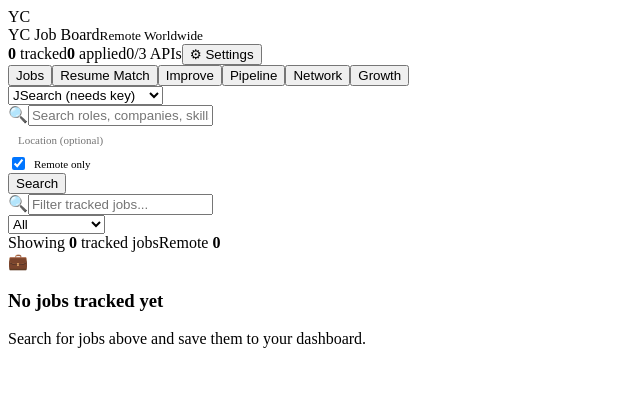
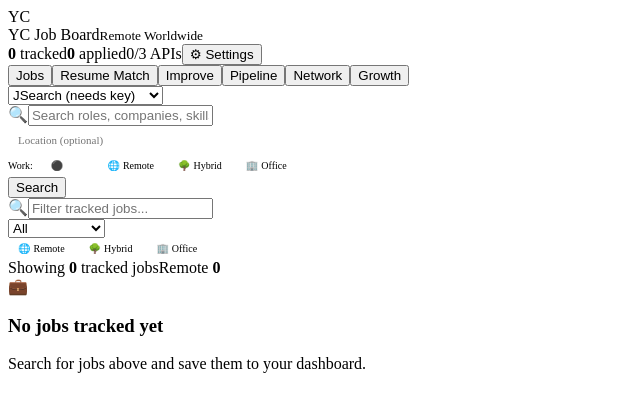
Before and after one commit to tedxteddy/meeseeker, a React (Vite) app: page / in a window 1280 px wide. Shown: the top 412 px of the page, without its empty margins (0-640 px from the left). Built offline with nearby package versions, Linux system fonts and the light colour scheme; the HTML template or start-up script is replaced by a standard one.

Commit message:
Add work arrangement toggle (Remote/Hybrid/Office) to JobsView

```diff
--- a/src/components/JobsView.tsx
+++ b/src/components/JobsView.tsx
@@ -32,12 +32,20 @@
 
 const PAGE_SIZE = 10
 
+const WORK_ARRANGEMENTS = [
+  { key: 'any', label: 'Any', icon: '&#9899;' },
+  { key: 'remote', label: 'Remote', icon: '&#127760;' },
+  { key: 'hybrid', label: 'Hybrid', icon: '&#127795;' },
+  { key: 'office', label: 'Office', icon: '&#127970;' },
+] as const
+
 export default function JobsView({ jobs, applications, onAddApplication, onDeleteJob, onJobImported }: JobsViewProps) {
   const apiStatus = getApiKeyStatus()
   const [searchQuery, setSearchQuery] = useState('')
   const [searchLocation, setSearchLocation] = useState('')
   const [searchRemote, setSearchRemote] = useState(true)
   const [searchSource, setSearchSource] = useState('jsearch')
+  const [workArrangement, setWorkArrangement] = useState<'any' | 'remote' | 'hybrid' | 'office'>('any')
   const [searching, setSearching] = useState(false)
   const [searchResults, setSearchResults] = useState<SearchResult[]>([])
   const [selectedJob, setSelectedJob] = useState<string | null>(null)
@@ -105,6 +113,13 @@
     const haystack = `${job.role} ${job.company} ${job.location} ${job.required_skills.join(' ')}`.toLowerCase()
     if (filterQuery && !haystack.includes(filterQuery.toLowerCase())) return false
     if (filterSeniority === 'remote' && !job.tags.includes('remote')) return false
+    if (workArrangement !== 'any') {
+      const jobLocationLower = job.location.toLowerCase()
+      const jobTags = job.tags.map(t => t.toLowerCase())
+      if (workArrangement === 'remote' && !jobTags.includes('remote') && !jobLocationLower.includes('remote')) return false
+      if (workArrangement === 'hybrid' && !jobLocationLower.includes('hybrid') && !jobLocationLower.includes('flex')) return false
+      if (workArrangement === 'office' && (jobTags.includes('remote') || jobLocationLower.includes('remote') || jobLocationLower.includes('hybrid'))) return false
+    }
     return true
   })
 
@@ -209,10 +224,27 @@
           placeholder="Location (optional)"
           style={{ padding: '8px 10px', borderRadius: 8, border: '1px solid var(--border)', background: 'var(--bg)', color: 'var(--text)', fontFamily: 'inherit', fontSize: 11, outline: 'none', minWidth: 120 }}
         />
-        <label style={{ display: 'flex', alignItems: 'center', gap: 6, fontSize: 11, color: 'var(--text-2)', cursor: 'pointer' }}>
-          <input type="checkbox" checked={searchRemote} onChange={e => setSearchRemote(e.target.checked)} />
-          Remote only
-        </label>
+        <div style={{ display: 'flex', alignItems: 'center', gap: 4 }}>
+          <span style={{ fontSize: 10, color: 'var(--text-2)', marginRight: 4 }}>Work:</span>
+          {WORK_ARRANGEMENTS.map(arr => (
+            <button
+              key={arr.key}
+              type="button"
+              onClick={() => setWorkArrangement(arr.key)}
+              style={{
+                padding: '6px 10px', borderRadius: 6, border: 'none', fontSize: 10, cursor: 'pointer',
+                fontFamily: 'inherit', fontWeight: 500,
+                background: workArrangement === arr.key ? 'var(--accent)' : 'var(--surface-2)',
+                color: workArrangement === arr.key ? '#fff' : 'var(--text-2)',
+                transition: 'all 0.15s'
+              }}
+              title={arr.label}
+            >
+              <span dangerouslySetInnerHTML={{ __html: arr.icon }} style={{ marginRight: 3 }} />
+              {arr.label}
+            </button>
+          ))}
+        </div>
         <button type="submit" className="btn btn-primary btn-sm" disabled={searching}>
           {searching ? <><span className="spinner"></span> Searching...</> : 'Search'}
         </button>
@@ -266,12 +298,36 @@
             <option value="">All</option>
             <option value="remote">Remote only</option>
           </select>
+          <div style={{ display: 'flex', gap: 4 }}>
+            {WORK_ARRANGEMENTS.slice(1).map(arr => (
+              <button
+                key={arr.key}
+                type="button"
+                onClick={() => {
+                  setWorkArrangement(workArrangement === arr.key ? 'any' : arr.key)
+                  setCurrentPage(1)
+                }}
+                style={{
+                  padding: '5px 10px', borderRadius: 6, border: '1px solid var(--border)', fontSize: 10, cursor: 'pointer',
+                  fontFamily: 'inherit', fontWeight: 500,
+                  background: workArrangement === arr.key ? 'var(--accent)' : 'transparent',
+                  color: workArrangement === arr.key ? '#fff' : 'var(--text-2)',
+                  transition: 'all 0.15s'
+                }}
+                title={arr.label}
+              >
+                <span dangerouslySetInnerHTML={{ __html: arr.icon }} style={{ marginRight: 3 }} />
+                {arr.label}
+              </button>
+            ))}
+          </div>
         </div>
       </div>
 
       <div className="stats-bar">
         <span>Showing <strong>{filteredJobs.length}</strong> tracked jobs</span>
         <span className="stat-chip">Remote <strong>{jobs.filter(j => j.tags.includes('remote')).length}</strong></span>
+        {workArrangement !== 'any' && <span className="stat-chip" style={{ background: 'var(--accent)', color: '#fff' }}>Filter: {workArrangement}</span>}
       </div>
 
       {pageJobs.length === 0 ? (
```
